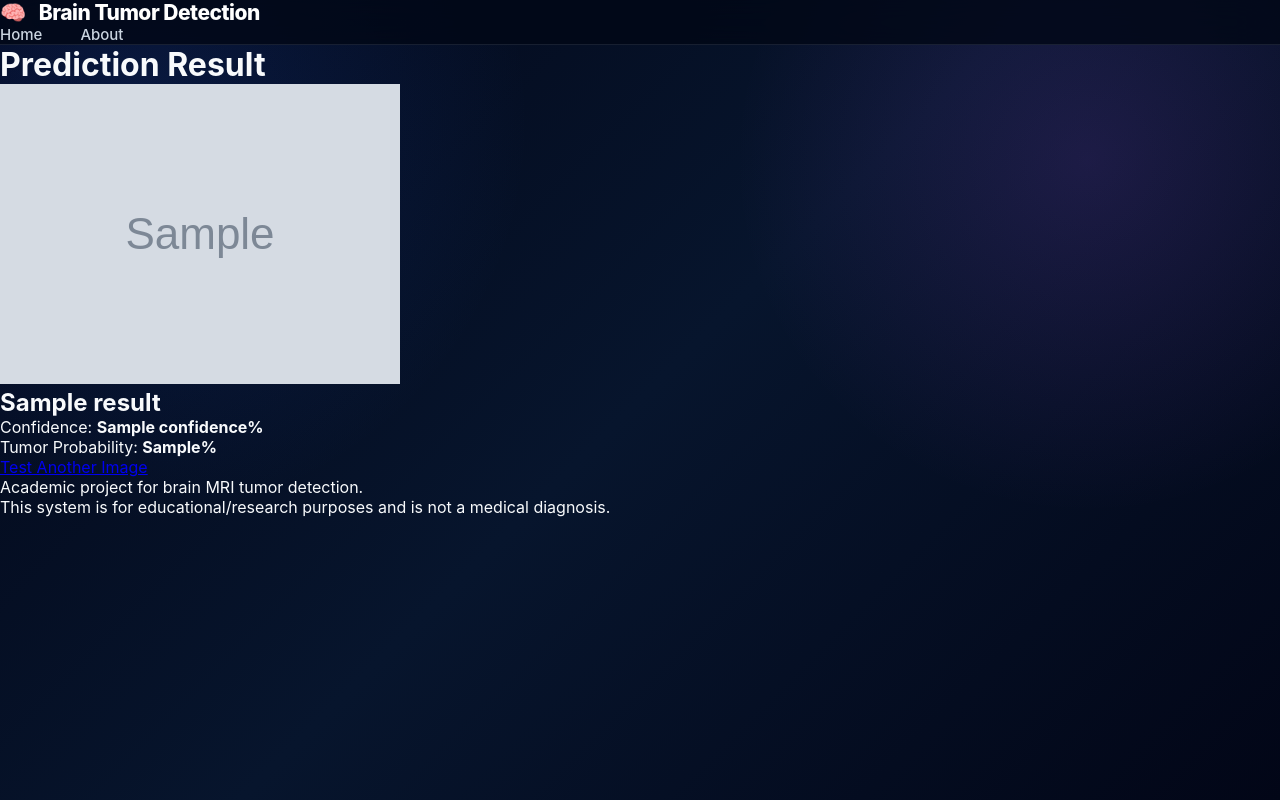
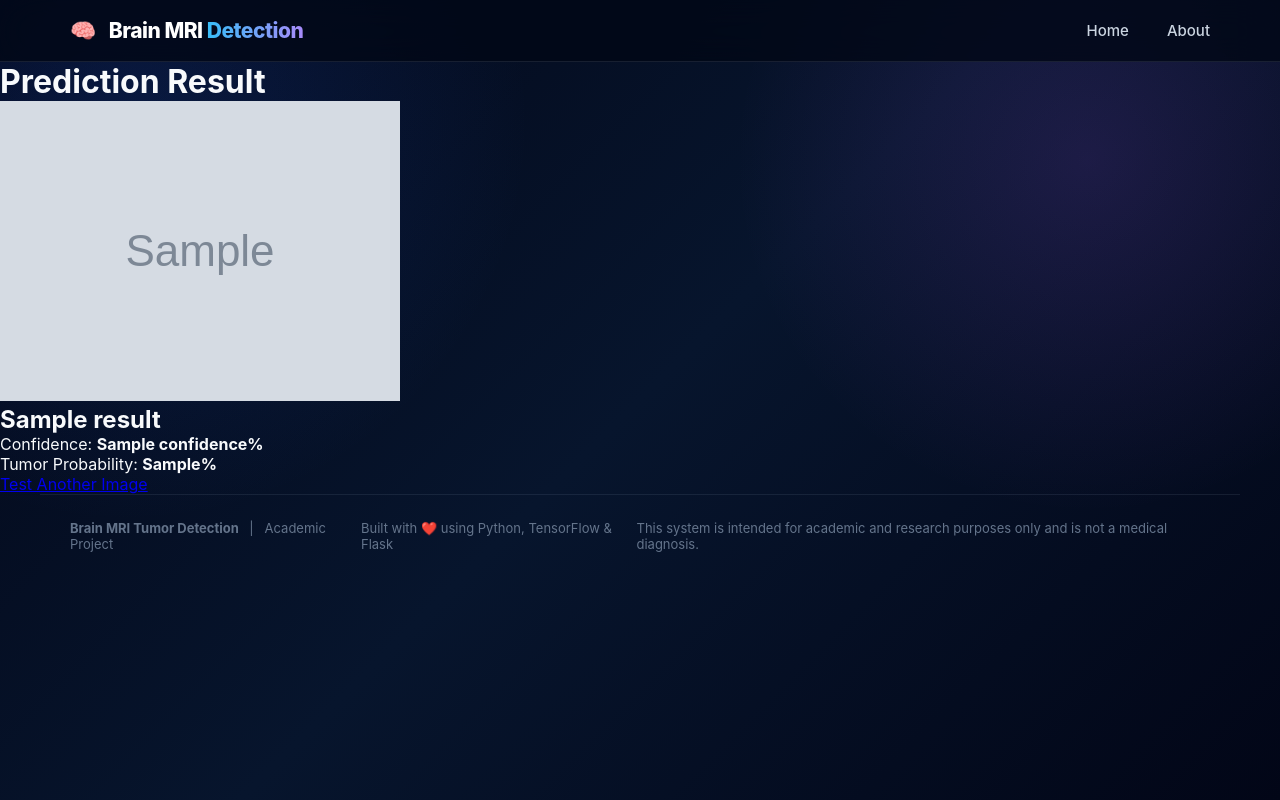
Before and after one commit to abrariqbalparray/Tumor_detection_system, a Flask app: template templates/result.html in a window 1280 px wide. Run offline with Flask 3, Linux system fonts and the light colour scheme; the template is opened without the code that fills it: most values are stand-ins (such as "Sample title", 1, 10 or a date in 2020); grey boxes marked "Sample" are stand-in pictures; parts of the project's set-up code (start-up, migrations or seed data) failed here and were passed over.

Commit message:
Update result page Flask integration

```diff
--- a/templates/result.html
+++ b/templates/result.html
@@ -12,7 +12,8 @@
     <!-- Title shown in the browser tab. -->
     <title>Prediction Result - Brain Tumor Detection</title>
 
-    <!-- Connect the website to our CSS file. -->
+    <!-- Connect this page to the same separate CSS file
+         used by the rest of the Flask website. -->
     <link rel="stylesheet"
           href="{{ url_for('static', filename='css/style.css') }}">
 
@@ -21,32 +22,53 @@
 
 <body>
 
-    <!-- Navigation bar. -->
+
+    <!-- =====================================================
+         NAVIGATION BAR
+         ===================================================== -->
+
     <nav class="navbar">
 
-        <!-- Website/project name. -->
-        <div class="logo">
-            Brain Tumor Detection
-        </div>
+        <div class="nav-container">
 
-        <!-- Navigation links. -->
-        <div class="nav-links">
 
-            <a href="/">
-                Home
+            <!-- Website/project name.
+                 Clicking this returns to the Flask home route. -->
+            <a href="{{ url_for('home') }}" class="logo">
+
+                Brain MRI <span>Detection</span>
+
             </a>
 
-            <a href="/about">
-                About
-            </a>
+
+            <!-- Navigation links. -->
+            <div class="nav-links">
+
+                <!-- Home route. -->
+                <a href="{{ url_for('home') }}">
+                    Home
+                </a>
+
+
+                <!-- About route. -->
+                <a href="{{ url_for('about') }}">
+                    About
+                </a>
+
+            </div>
 
         </div>
 
     </nav>
 
 
-    <!-- Main result section. -->
+
+    <!-- =====================================================
+         MAIN RESULT SECTION
+         ===================================================== -->
+
     <main class="result-container">
+
 
         <!-- Page heading. -->
         <h1>
@@ -54,27 +76,57 @@
         </h1>
 
 
-        <!-- Display the uploaded MRI image. -->
+
+        <!-- =================================================
+             UPLOADED MRI IMAGE
+             ================================================= -->
+
         <div class="result-image-card">
 
-            <img src="{{ image_path }}"
-                 alt="Uploaded Brain MRI">
+            <!--
+                image_path is sent by app.py.
+
+                Example:
+                /static/uploads/mri.jpg
+            -->
+
+            <img
+                src="{{ image_path }}"
+                alt="Uploaded Brain MRI"
+            >
 
         </div>
 
 
-        <!-- Display the model prediction. -->
+
+        <!-- =================================================
+             MODEL PREDICTION
+             ================================================= -->
+
         <div class="prediction-card">
+
+
+            <!--
+                result is sent by Flask.
+
+                Possible values:
+                Tumor Present
+                No Tumor
+            -->
 
             <h2>
                 {{ result }}
             </h2>
 
 
-            <!-- Display confidence percentage. -->
+            <!-- =================================================
+                 CONFIDENCE
+                 ================================================= -->
+
             <p class="confidence">
 
                 Confidence:
+
                 <strong>
                     {{ confidence }}%
                 </strong>
@@ -82,42 +134,88 @@
             </p>
 
 
-            <!-- Display tumor probability. -->
+            <!-- =================================================
+                 TUMOR PROBABILITY
+                 ================================================= -->
+
             <p>
 
                 Tumor Probability:
+
                 <strong>
                     {{ tumor_probability }}%
                 </strong>
 
             </p>
 
+
         </div>
 
 
-        <!-- Button to test another MRI image. -->
-        <a href="/" class="back-button">
+
+        <!-- =================================================
+             TEST ANOTHER IMAGE
+             ================================================= -->
+
+        <!--
+            url_for('home') sends the user back to index.html
+            through Flask's home route.
+        -->
+
+        <a
+            href="{{ url_for('home') }}"
+            class="back-button"
+        >
 
             Test Another Image
 
         </a>
 
+
     </main>
 
 
-    <!-- Footer. -->
-    <footer>
 
-        <p>
-            Academic project for brain MRI tumor detection.
-        </p>
+    <!-- =====================================================
+         FOOTER
+         ===================================================== -->
 
-        <p>
-            This system is for educational/research purposes
+    <footer class="footer">
+
+
+        <div>
+
+            <strong>
+                Brain MRI Tumor Detection
+            </strong>
+
+            &nbsp; | &nbsp;
+
+            Academic Project
+
+        </div>
+
+
+        <div>
+
+            Built with ❤️ using
+            Python, TensorFlow &amp; Flask
+
+        </div>
+
+
+        <!-- Academic/medical disclaimer. -->
+        <div>
+
+            This system is intended for
+            academic and research purposes only
             and is not a medical diagnosis.
-        </p>
+
+        </div>
+
 
     </footer>
+
 
 </body>
 
```
